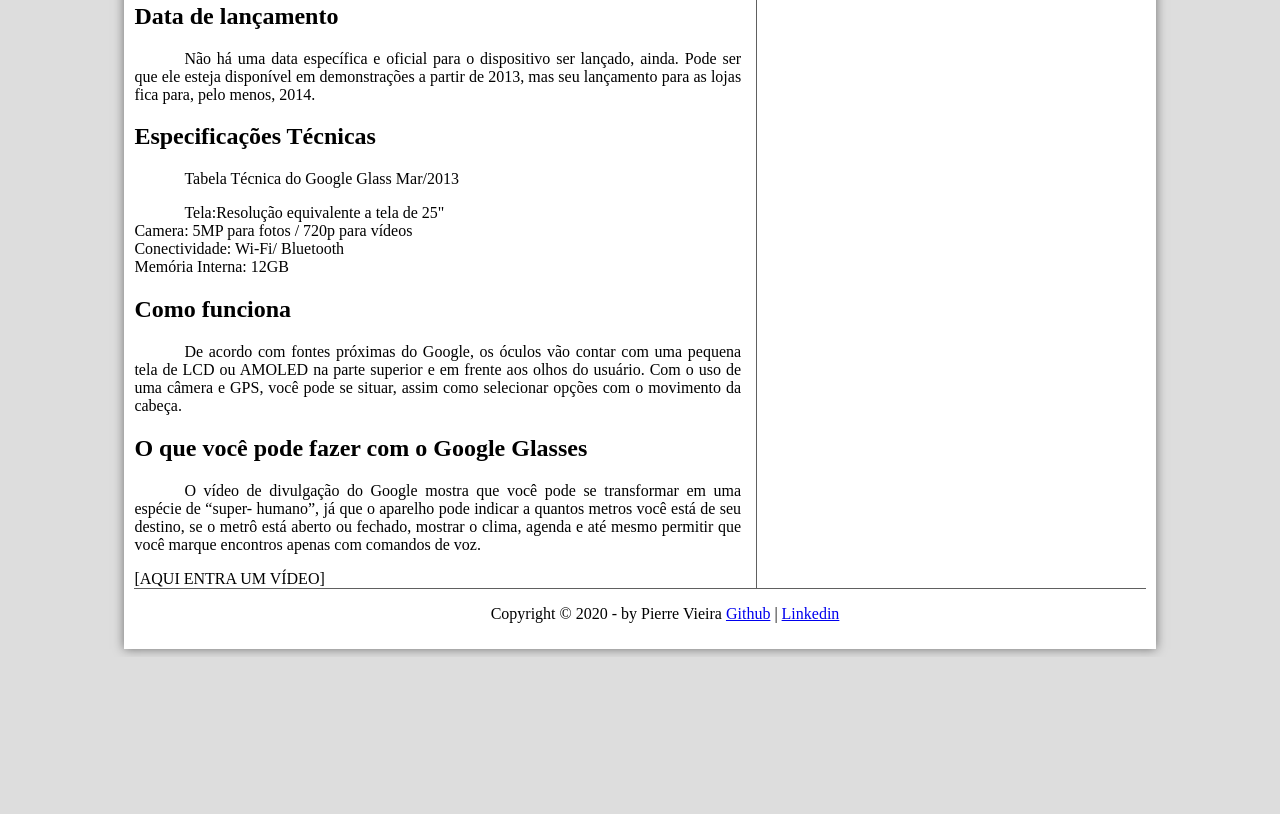
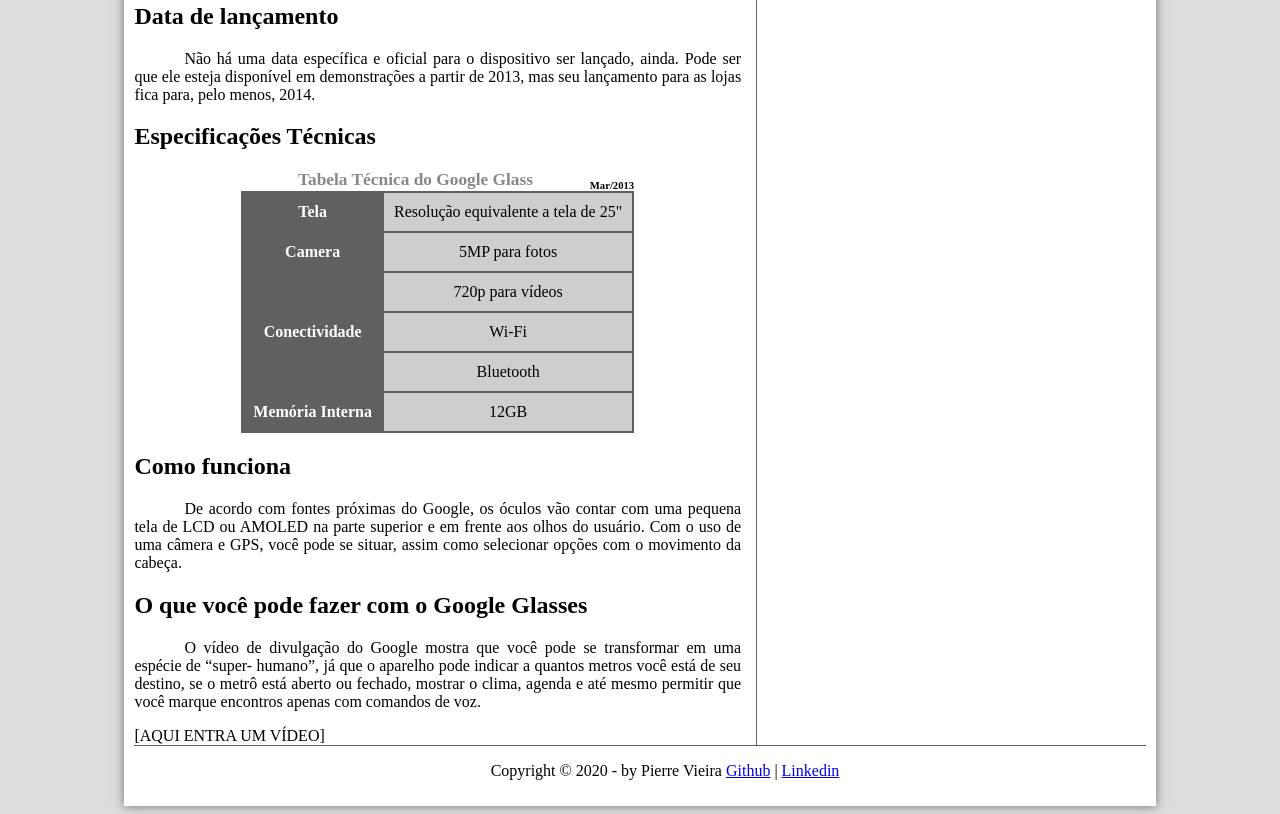
Before and after one commit to PierreVieira/Google_Glass_Site, a plain HTML site: page index.html in a window 1280 px wide. Shown: the part 866-1680 px from the top of the page. Before the commit the page ends 1523 px from the top, so only its background shows below. Drawn offline with Linux system fonts and the light colour scheme.

Commit message:
[+] tabelas

```diff
--- a/_css/estilo.css
+++ b/_css/estilo.css
@@ -130,6 +130,46 @@ section#corpo{
     padding-right: 15px;
 }
 
+table#tabelaspec {
+    border: 1px solid #606060;
+    border-spacing: 0;
+    margin-left: auto;
+    margin-right: auto;
+}
+
+table#tabelaspec td{
+    border: 1px solid #606060;
+    padding: 10px;
+    text-align: center;
+    vertical-align: middle;
+}
+
+table#tabelaspec td.ce{
+    color: white;
+    background-color: #606060;
+    vertical-align: top; /*A classe sobrepõe o que foi definido para a tag principal*/
+    font-weight: bold;
+}
+
+table#tabelaspec td.cd{
+    background-color: #cecece;
+}
+
+table#tabelaspec caption{
+    color: #888888;
+    font-size: 13pt;
+    font-weight: bolder;
+
+}
+
+table#tabelaspec caption span {
+    display: block;
+    float: right;
+    color: black;
+    font-size: 8pt;
+    margin-top: 10px;
+}
+
 aside#lateral{
     display: block;
     width: 38%;
--- a/index.html
+++ b/index.html
@@ -61,17 +61,18 @@
         <p>Não há uma data específica e oficial para o dispositivo ser lançado, ainda. Pode ser que ele esteja disponível em
             demonstrações a partir de 2013, mas seu lançamento para as lojas fica para, pelo menos, 2014.</p>
 
-        <h2>Especificações Técnicas</h2>
-        <p>Tabela Técnica do Google Glass Mar/2013</p>
+        <h1>Especificações Técnicas</h1>
+        <table id="tabelaspec">
+            <caption>Tabela Técnica do Google Glass <span>Mar/2013</span></caption>
+                <tr><td class="ce">Tela</td><td class="cd">Resolução equivalente a tela de 25"</td></tr>
+                <tr><td rowspan="2" class="ce">Camera</td><td class="cd">5MP para fotos</td></tr>
+                <tr><td class="cd">720p para vídeos</td></tr>
+                <tr><td rowspan="2" class="ce">Conectividade</td><td class="cd">Wi-Fi</td></tr>
+                <tr><td class="cd">Bluetooth</td></tr>
+                <tr><td class="ce">Memória Interna</td><td class="cd">12GB</td></tr>
+        </table>
 
-        <p>
-            Tela:Resolução equivalente a tela de 25"<br>
-            Camera: 5MP para fotos / 720p para vídeos<br>
-            Conectividade: Wi-Fi/ Bluetooth<br>
-            Memória Interna: 12GB
-        </p>
-
-        <h2>Como funciona</h2>
+        <h1>Como funciona</h1>
         <p>De acordo com fontes próximas do Google, os óculos vão contar com uma pequena tela de LCD ou AMOLED na parte
             superior e em frente aos olhos do usuário. Com o uso de uma câmera e GPS, você pode se situar, assim como
             selecionar
```
